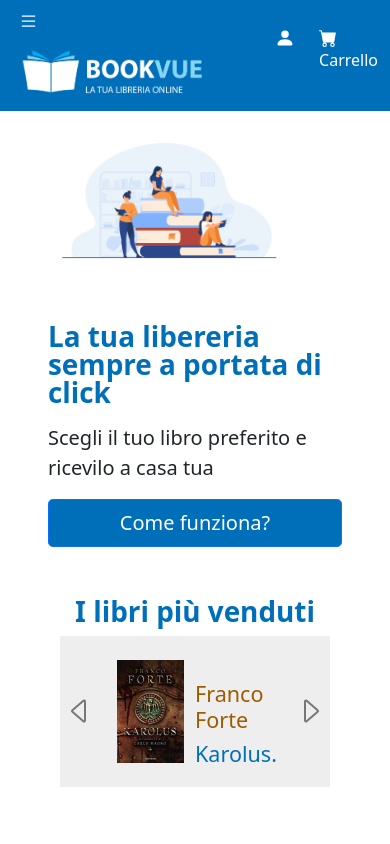
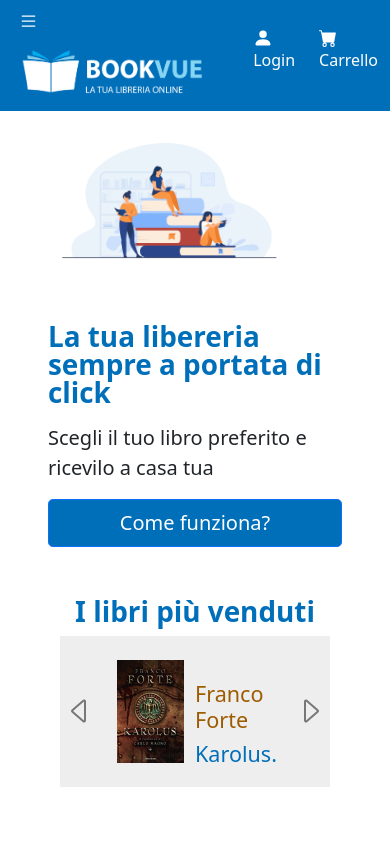
Before and after one commit to emace77/progettoGLM, a Vue app: page / in a window 390 px wide. Shown: the top 844 px of the page. Built offline with nearby package versions, Linux system fonts and the light colour scheme.

Commit message:
creazione pagina login e collegamento

```diff
--- a/src/components/LogCart.vue
+++ b/src/components/LogCart.vue
@@ -8,12 +8,9 @@
 
     </li>
     <li class="nav-item">
-      <a class="nav-link" id="login" href="#">
-        <svg xmlns="http://www.w3.org/2000/svg" width="20" height="20" fill="currentColor" class="bi bi-person-fill" viewBox="0 0 16 16">
+      <router-link :to="{ name: 'login' }" class="nav-link"><svg xmlns="http://www.w3.org/2000/svg" width="20" height="20" fill="currentColor" class="bi bi-person-fill" viewBox="0 0 16 16">
         <path d="M3 14s-1 0-1-1 1-4 6-4 6 3 6 4-1 1-1 1H3Zm5-6a3 3 0 1 0 0-6 3 3 0 0 0 0 6Z"></path>
-        </svg>
-        <span class="d-none d-lg-inline ps-2">Login</span>
-      </a>
+        </svg> Login </router-link>
     </li>
   </ul>
 </template>
--- a/src/router/index.js
+++ b/src/router/index.js
@@ -6,6 +6,7 @@ import DettaglioView from "../views/DettaglioView.vue";
 import CardView from "../views/CardView.vue";
 import NotFoundView from "../views/NotFoundView.vue";
 import CartPage from "../views/CartPage.vue";
+import LogPage from "../views/LogPage.vue";
 
 
 const routes = [
@@ -36,6 +37,11 @@ const routes = [
     component: CartPage
   },
   {
+    path: "/login",
+    name: "login",
+    component: LogPage
+  },
+  {
     path: "/:catchAll(.*)",
     name: "notfound",
     component: NotFoundView,
--- /dev/null
+++ b/src/views/LogPage.vue
@@ -0,0 +1,15 @@
+<!-- eslint-disable -->
+<!-- components/LogPage.vue -->
+<template>
+    <div>
+      <h2>Login</h2>
+
+    </div>
+  </template>
+<!-- eslint-disable -->
+  <script>
+  /* eslint-disable */
+  export default {
+    name: 'LogPage'
+  }
+  </script>
```
